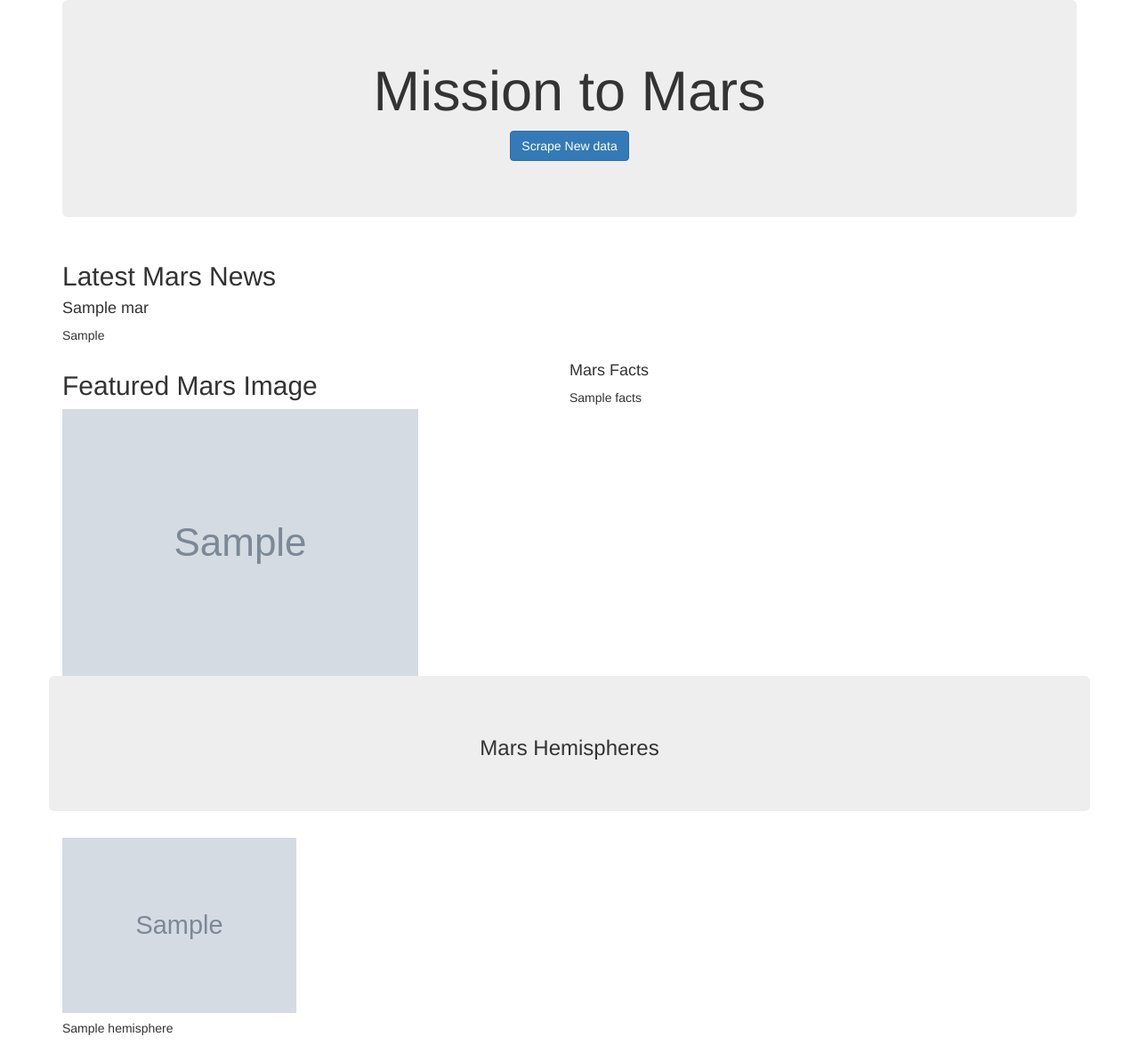
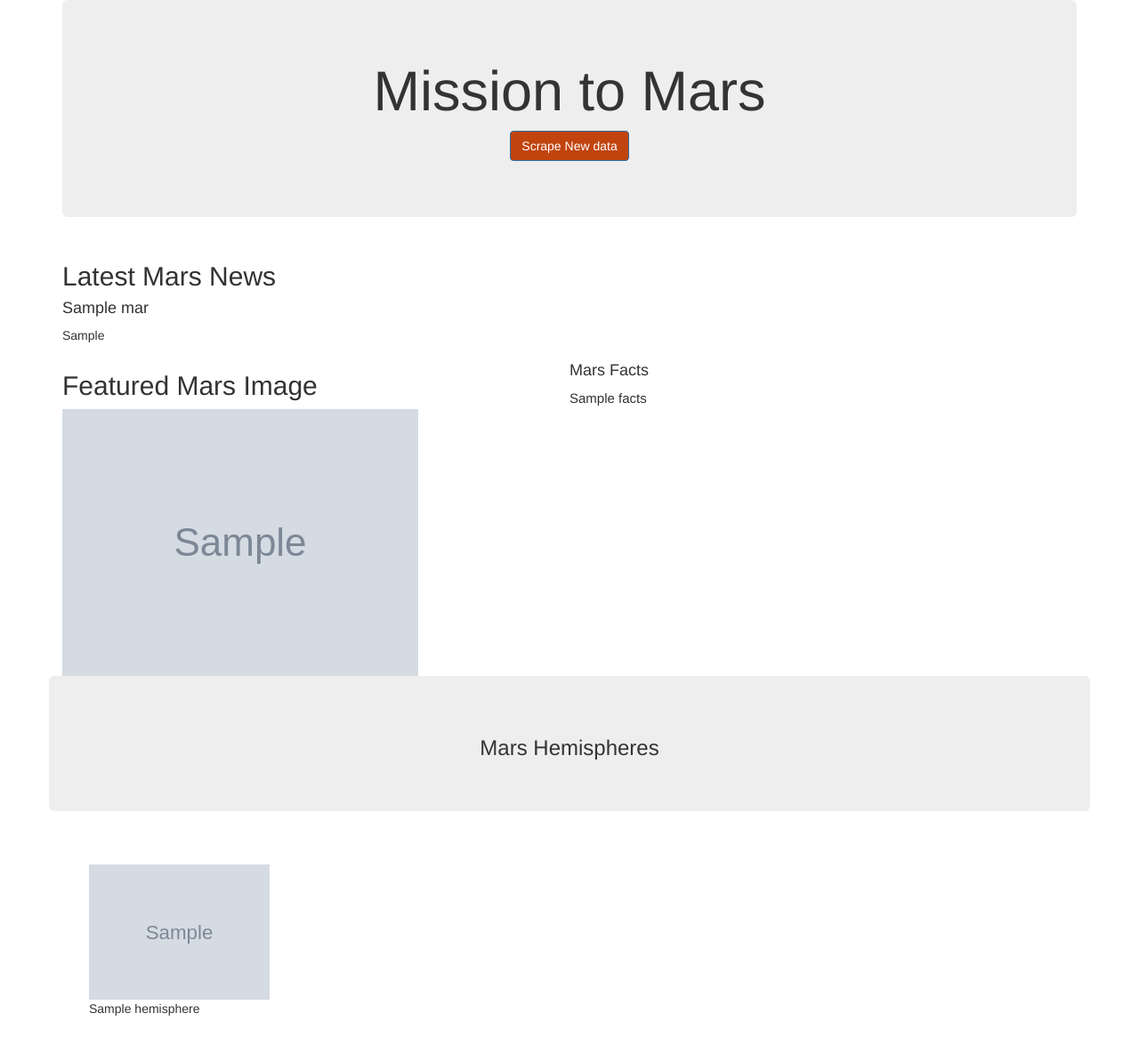
Before and after one commit to elhamamini/Mission-to-Mars, a Flask app: page / in a window 1280 px wide. Shown: the whole page at 89% size. After the commit the page ends 1142 px from the top, so only its background shows below. Run offline with Flask 2, Linux system fonts and the light colour scheme; grey boxes marked "Sample" are stand-in pictures; a database or web service that is not in the repository returns one stand-in record (values such as "Sample title"); some libraries are stand-ins or nearby versions.

Commit message:
last touches

```diff
--- a/templates/index.html
+++ b/templates/index.html
@@ -13,7 +13,7 @@
         <div class='jumbotron text-center'>
             <h1>Mission to Mars</h1>
             <p>
-                <a class="btn btn-primary btn-lng" href="/scrape" role="button">Scrape New data</a>
+                <a class="btn btn-primary btn-lng" style="background-color:#c1440e;" href="/scrape" role="button">Scrape New data</a>
             </p>
         </div>
         <!-- Mars News -->
@@ -44,7 +44,9 @@
                 <div class="row" id="mars-facts">
                     <h4>Mars Facts</h4>
                     <!-- the safe part will tell the web browser that this code doesnt contain anything malicious-->
-                   <table class="table table-striped">{{mars.facts | safe}}</table>
+                    <div style="max-width: 450px; max-height: 150px; font-size: 15px; margin-bottom: 65px;">
+                        {{ mars.facts|safe}}
+                    </div>
                 </div>
             </div>
         </div>
@@ -54,7 +56,8 @@
             </div>
                 <div class="row-sm" id="img-title">
                 {% for hemisphere in mars.hemisphere %}
-                    <div class="col-xs-3 .col-sm-3"><img src="{{hemisphere.img_url}}" class="img-responsive"  alt="Responsive image" /><h5>{{hemisphere.title}}</h5></div>
+                    <div class="col-xs-3 .col-sm-3">
+                        <div class="card text-white bg-dark" style="margin: 30px;"><img src="{{hemisphere.img_url}}" class="card-img-top img-responsive"  alt="Responsive image" /><div class="card-body"><p class="card-text">{{hemisphere.title}}</p></div></div></div>
                 {% endfor %}
 
         </div>
```
Also changed, not shown: image/Screen Shot 2021-08-23 at 2.10.10 AM (2).png (renamed from templates/image/Screen Shot 2021-08-23 at 2.10.10 AM (2).png), image/Screen Shot 2021-08-23 at 2.12.54 AM (2).png (renamed from templates/image/Screen Shot 2021-08-23 at 2.12.54 AM (2).png), image/Screen Shot 2021-08-23 at 2.31.27 AM (2).png (renamed from templates/image/Screen Shot 2021-08-23 at 2.31.27 AM (2).png), image/Screen Shot 2021-08-23 at 2.33.24 AM.png (renamed from templates/image/Screen Shot 2021-08-23 at 2.33.24 AM.png), image/Screen Shot 2021-08-23 at 3.12.31 AM.png (added).
